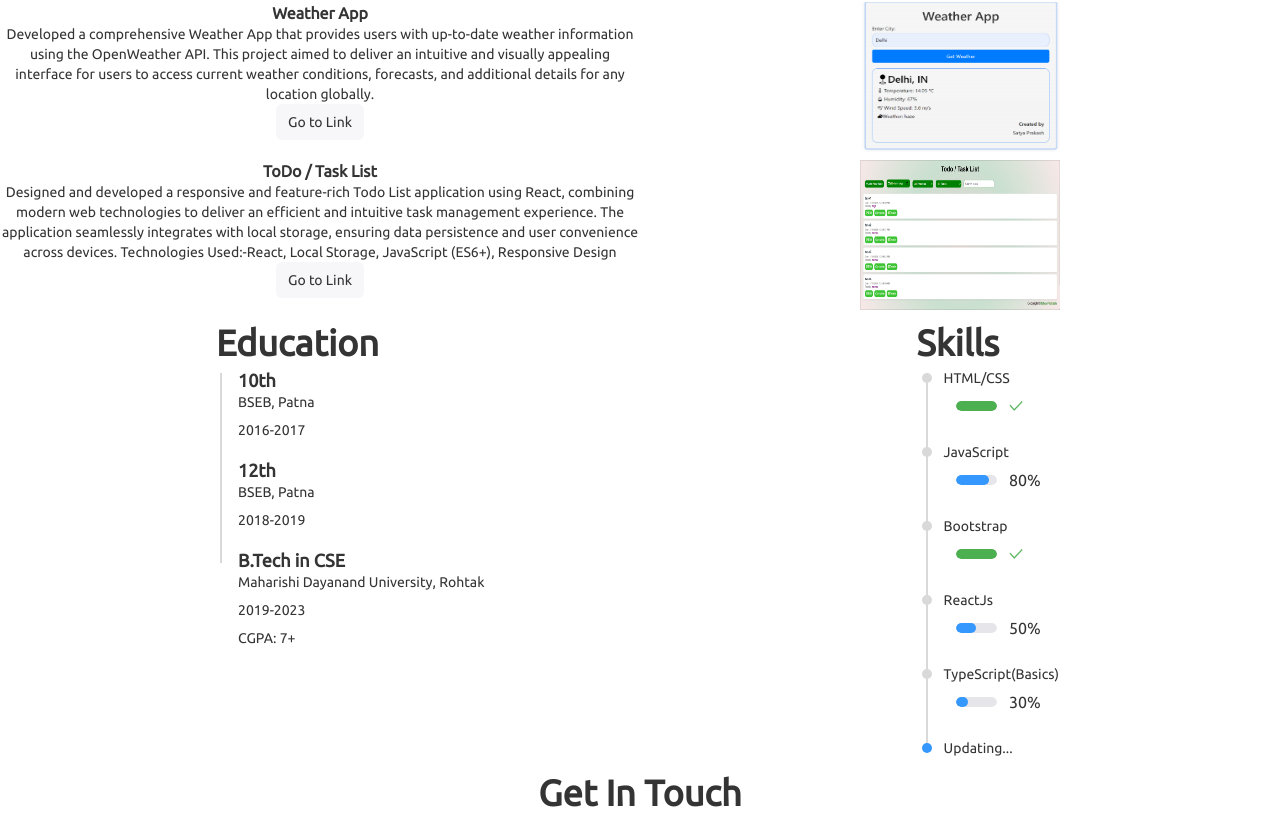
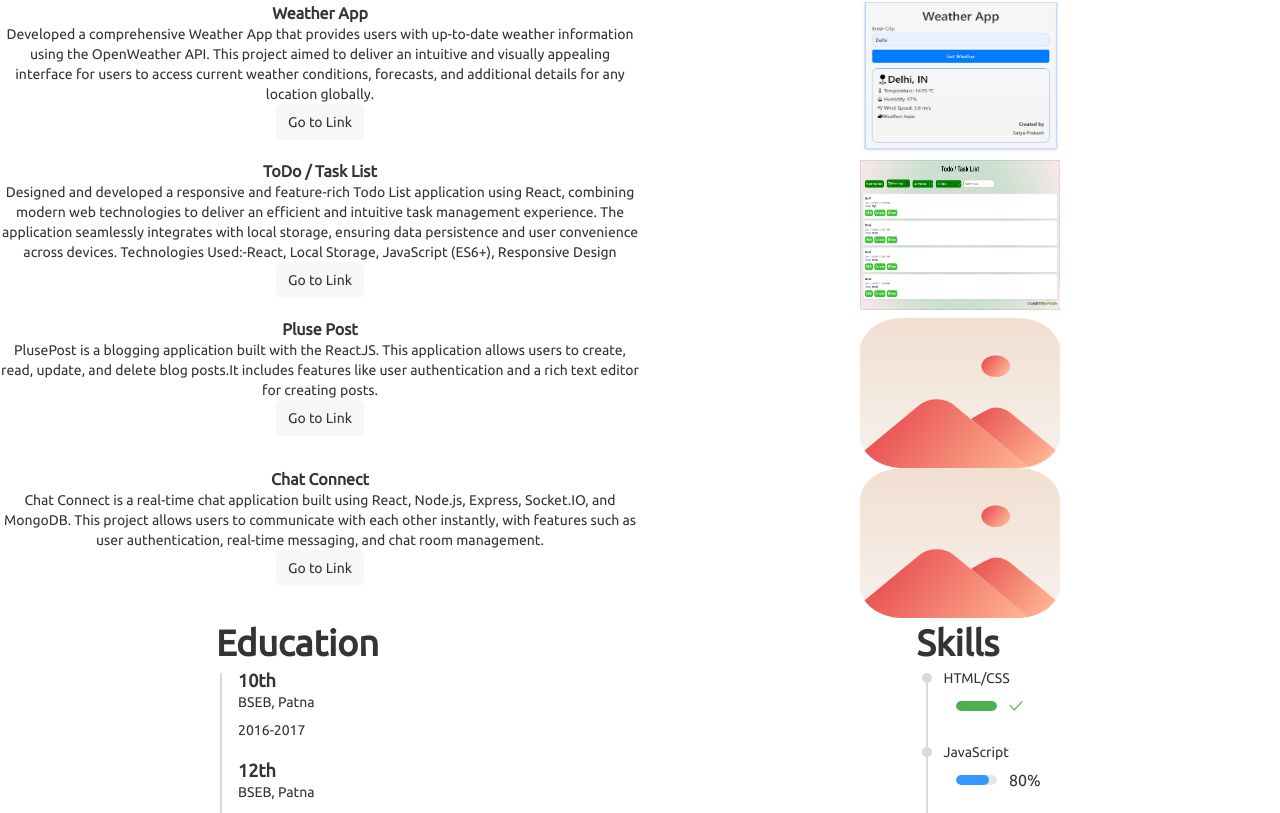
Before and after one commit to omjaisatya/portfolio-suite, a React (Create React App) app: page / in a window 1280 px wide. Shown: the part 582-1395 px from the top of the page. Built offline with nearby package versions, Linux system fonts and the light colour scheme; some icons are missing.

Commit message:
add more projects

```diff
--- a/src/components/Projects/ProjectDetails.js
+++ b/src/components/Projects/ProjectDetails.js
@@ -30,6 +30,26 @@ export function ProjectDetailsThree() {
   );
 }
 
+export function ProjectDetailsFour() {
+  return (
+    <div style={{ textAlign: "center" }}>
+      <h6>{projectdetailsFour.name}</h6>
+      <p>{projectdetailsFour.description}</p>
+      <PjctPopBtnFour />
+    </div>
+  );
+}
+
+export function ProjectDetailsFive() {
+  return (
+    <div style={{ textAlign: "center" }}>
+      <h6>{projectdetailsFive.name}</h6>
+      <p>{projectdetailsFive.description}</p>
+      <PjctPopBtnFive />
+    </div>
+  );
+}
+
 const projectDetailsOne = {
   name: "White Board",
   description:
@@ -46,6 +66,20 @@ const projectdetailsThree = {
   name: "ToDo / Task List",
   description:
     "Designed and developed a responsive and feature-rich Todo List application using React, combining modern web technologies to deliver an efficient and intuitive task management experience. The application seamlessly integrates with local storage, ensuring data persistence and user convenience across devices. Technologies Used:-React, Local Storage, JavaScript (ES6+), Responsive Design",
+  btn: "Go to link",
+};
+
+const projectdetailsFour = {
+  name: "Pluse Post",
+  description:
+    "PlusePost is a blogging application built with the ReactJS. This application allows users to create, read, update, and delete blog posts.It includes features like user authentication and a rich text editor for creating posts.",
+  btn: "Go to link",
+};
+
+const projectdetailsFive = {
+  name: "Chat Connect",
+  description:
+    "Chat Connect is a real-time chat application built using React, Node.js, Express, Socket.IO, and MongoDB. This project allows users to communicate with each other instantly, with features such as user authentication, real-time messaging, and chat room management.",
   btn: "Go to link",
 };
 
@@ -109,6 +143,42 @@ const PjctPopBtnThree = () => (
   </Whisper>
 );
 
+// Pop Btn Four
+const PjctPopBtnFour = () => (
+  <Whisper
+    followCursor
+    speaker={
+      <Popover style={{ backgroundColor: "darksalmon" }}>
+        {PjctPopBtn.text}
+      </Popover>
+    }
+  >
+    <a href="https://pluse-post.vercel.app/" rel="noreferrer" target="_blank">
+      <Button style={{ marginBottom: "20px" }}>{projectDetailsOne.btn}</Button>
+    </a>
+  </Whisper>
+);
+
+// Pop Btn Five
+const PjctPopBtnFive = () => (
+  <Whisper
+    followCursor
+    speaker={
+      <Popover style={{ backgroundColor: "darksalmon" }}>
+        {PjctPopBtn.text}
+      </Popover>
+    }
+  >
+    <a
+      href="https://chat-connect-pi.vercel.app/"
+      rel="noreferrer"
+      target="_blank"
+    >
+      <Button style={{ marginBottom: "20px" }}>{projectDetailsOne.btn}</Button>
+    </a>
+  </Whisper>
+);
+
 const PjctPopBtn = {
   text: "Live Project Site",
 };
--- a/src/components/Projects/ProjectImages.js
+++ b/src/components/Projects/ProjectImages.js
@@ -2,6 +2,7 @@ import React from "react";
 import PjctImgOne from "../img/Project1.png";
 import PjctImgTwo from "../img/Project2.png";
 import PjctImgThree from "../img/Project3.png";
+import DefaultImg from "../img/photo.png";
 
 function ProjectImagesOne() {
   return (
@@ -59,6 +60,25 @@ export function ProjectImagesThree() {
   );
 }
 
+export function DefaultImages() {
+  return (
+    <div
+      style={{
+        display: "flex",
+        justifyContent: "center",
+      }}
+    >
+      <img
+        src={projectDefaultImg.image.src.DefaultImg}
+        alt={projectDefaultImg.image.alt}
+        height={projectOneImg.image.height}
+        width={projectOneImg.image.width}
+        style={{ maxWidth: "100%", height: "150px" }}
+      />
+    </div>
+  );
+}
+
 const projectOneImg = {
   image: {
     src: { PjctImgOne },
@@ -80,5 +100,11 @@ const projectThreeImg = {
     alt: "ToDo List",
   },
 };
+const projectDefaultImg = {
+  image: {
+    src: { DefaultImg },
+    alt: "Default IMG",
+  },
+};
 
 export default ProjectImagesOne;
--- a/src/components/Projects/ProjectLists.js
+++ b/src/components/Projects/ProjectLists.js
@@ -1,10 +1,13 @@
 import React from "react";
 import { FlexboxGrid } from "rsuite";
 import ProjectDetailsOne, {
+  ProjectDetailsFive,
+  ProjectDetailsFour,
   ProjectDetailsThree,
   ProjectDetailsTwo,
 } from "./ProjectDetails";
 import ProjectImagesOne, {
+  DefaultImages,
   ProjectImagesThree,
   ProjectImagesTwo,
 } from "./ProjectImages";
@@ -54,4 +57,34 @@ export function ProjectListsThree() {
   );
 }
 
+export function ProjectListsFour() {
+  return (
+    <div className="show-grid">
+      <FlexboxGrid>
+        <FlexboxGrid.Item colspan={12}>
+          <ProjectDetailsFour />
+        </FlexboxGrid.Item>
+        <FlexboxGrid.Item colspan={12}>
+          <DefaultImages />
+        </FlexboxGrid.Item>
+      </FlexboxGrid>
+    </div>
+  );
+}
+
+export function ProjectListsFive() {
+  return (
+    <div className="show-grid">
+      <FlexboxGrid>
+        <FlexboxGrid.Item colspan={12}>
+          <ProjectDetailsFive />
+        </FlexboxGrid.Item>
+        <FlexboxGrid.Item colspan={12}>
+          <DefaultImages />
+        </FlexboxGrid.Item>
+      </FlexboxGrid>
+    </div>
+  );
+}
+
 export default ProjectListsOne;
--- a/src/components/Projects/ProjectMenu.js
+++ b/src/components/Projects/ProjectMenu.js
@@ -1,5 +1,7 @@
 import React from "react";
 import ProjectListsOne, {
+  ProjectListsFive,
+  ProjectListsFour,
   ProjectListsThree,
   ProjectListsTwo,
 } from "./ProjectLists";
@@ -18,6 +20,8 @@ function ProjectMenu() {
       <ProjectListsOne />
       <ProjectListsTwo />
       <ProjectListsThree />
+      <ProjectListsFour />
+      <ProjectListsFive />
     </div>
   );
 }
```
Also changed, not shown: src/components/img/photo.png (added).
